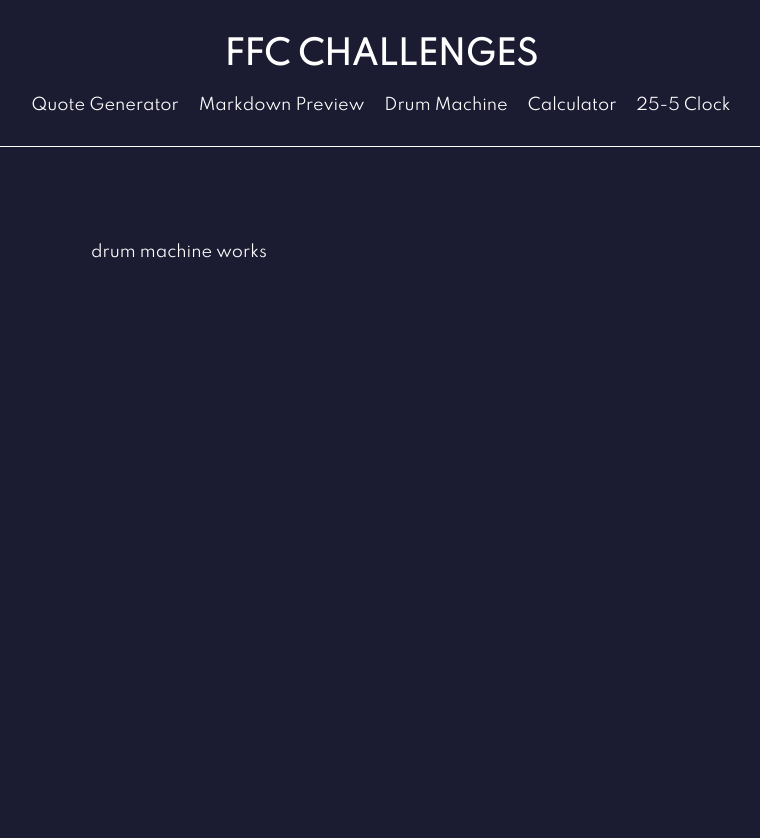
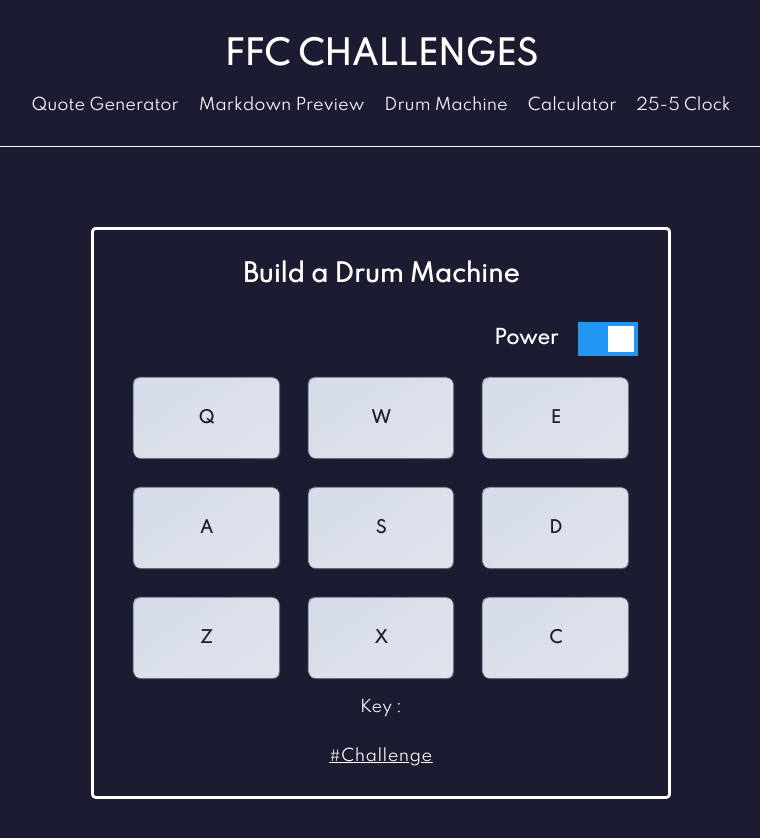
Before and after one commit to RoXxIV/evan-hermier-ffc-challenges, a Vue app: page /drum-machine in a window 1280 px wide. Shown: the top 838 px of the page, without its empty margins (259-1019 px from the left). Before the commit the page ends 800 px from the top, so only its background shows below. Built offline with nearby package versions, Linux system fonts and the light colour scheme; what vue3-markdown-it would draw is missing.

Commit message:
ajout drum-machine challenge

```diff
--- a/src/components/DrumMachine/DrumMachine.vue
+++ b/src/components/DrumMachine/DrumMachine.vue
@@ -1,11 +1,302 @@
 <template>
-  <p>drum machine works</p>
+  <section>
+    <h2>Build a Drum Machine</h2>
+    <div id="drum-machine-header">
+      <h3>Power</h3>
+      <label class="switch">
+        <input type="checkbox" v-model="power" />
+        <span class="slider"></span>
+      </label>
+    </div>
+    <div id="drum-machine">
+      <!-- Q Key -->
+      <div @click="handleKey('Q')" id="Q">
+        <span class="drum-pad">Q</span>
+      </div>
+      <!-- W Key -->
+      <div @click="handleKey('W')" id="W">
+        <span class="drum-pad">W</span>
+      </div>
+      <!-- E Key -->
+      <div @click="handleKey('E')" id="E">
+        <span class="drum-pad">E</span>
+      </div>
+      <!-- A Key -->
+      <div @click="handleKey('A')" id="A">
+        <span class="drum-pad">A</span>
+      </div>
+      <!-- S Key -->
+      <div @click="handleKey('S')" id="S">
+        <span class="drum-pad">S</span>
+      </div>
+      <!-- D Key -->
+      <div @click="handleKey('D')" id="D">
+        <span class="drum-pad">D</span>
+      </div>
+      <!-- Z Key -->
+      <div @click="handleKey('Z')" id="Z">
+        <span class="drum-pad">Z</span>
+      </div>
+      <!-- X Key -->
+      <div @click="handleKey('X')" id="X">
+        <span class="drum-pad">X</span>
+      </div>
+      <!-- C Key -->
+      <div @click="handleKey('C')" id="C">
+        <span class="drum-pad">C</span>
+      </div>
+    </div>
+    <div id="display">
+      <span>Key : {{ display }}</span>
+    </div>
+    <div class="link-to-challenge">
+      <a
+        href="https://www.freecodecamp.org/learn/front-end-development-libraries/front-end-development-libraries-projects/build-a-drum-machine"
+        target="_blank"
+        rel="noopener noreferrer"
+        >#Challenge</a
+      >
+    </div>
+  </section>
 </template>
 
 <script>
 export default {
   name: "drum-machine",
+  data() {
+    return {
+      keys: [
+        {
+          keyCode: 81,
+          keyTrigger: "Q",
+          id: "Heater-1",
+          url: new Audio(
+            "https://s3.amazonaws.com/freecodecamp/drums/Heater-1.mp3"
+          ),
+        },
+        {
+          keyCode: 87,
+          keyTrigger: "W",
+          id: "Heater-2",
+          url: new Audio(
+            "https://s3.amazonaws.com/freecodecamp/drums/Heater-2.mp3"
+          ),
+        },
+        {
+          keyCode: 69,
+          keyTrigger: "E",
+          id: "Heater-3",
+          url: new Audio(
+            "https://s3.amazonaws.com/freecodecamp/drums/Heater-3.mp3"
+          ),
+        },
+        {
+          keyCode: 65,
+          keyTrigger: "A",
+          id: "Heater-4",
+          url: new Audio(
+            "https://s3.amazonaws.com/freecodecamp/drums/Heater-4_1.mp3"
+          ),
+        },
+        {
+          keyCode: 83,
+          keyTrigger: "S",
+          id: "Clap",
+          url: new Audio(
+            "https://s3.amazonaws.com/freecodecamp/drums/Heater-6.mp3"
+          ),
+        },
+        {
+          keyCode: 68,
+          keyTrigger: "D",
+          id: "Open-HH",
+          url: new Audio(
+            "https://s3.amazonaws.com/freecodecamp/drums/Dsc_Oh.mp3"
+          ),
+        },
+        {
+          keyCode: 90,
+          keyTrigger: "Z",
+          id: "Kick-n'-Hat",
+          url: new Audio(
+            "https://s3.amazonaws.com/freecodecamp/drums/Kick_n_Hat.mp3"
+          ),
+        },
+        {
+          keyCode: 88,
+          keyTrigger: "X",
+          id: "Kick",
+          url: new Audio(
+            "https://s3.amazonaws.com/freecodecamp/drums/RP4_KICK_1.mp3"
+          ),
+        },
+        {
+          keyCode: 67,
+          keyTrigger: "C",
+          id: "Closed-HH",
+          url: new Audio(
+            "https://s3.amazonaws.com/freecodecamp/drums/Cev_H2.mp3"
+          ),
+        },
+      ],
+      display: "",
+      power: true,
+    };
+  },
+  methods: {
+    handleKey(e) {
+      if (this.power === true) {
+        const selectedKey = this.keys.find((key) => key.keyTrigger == e);
+        const padColor = document.getElementById(selectedKey.keyTrigger);
+        this.playSound(selectedKey);
+        padColor.classList.add("pushed-pad");
+        setTimeout(() => {
+          this.display = "";
+          padColor.classList.remove("pushed-pad");
+        }, 100);
+      }
+    },
+    handleKeyDown(e) {
+      if (this.power === true) {
+        const selectedKey = this.keys.find((key) => key.keyCode === e.keyCode);
+        const padColor = document.getElementById(selectedKey.keyTrigger);
+        if (!selectedKey) return;
+        this.playSound(selectedKey);
+        padColor.classList.add("pushed-pad");
+      }
+    },
+    handleKeyUp(e) {
+      if (this.power === true) {
+        const selectedKey = this.keys.find((key) => key.keyCode === e.keyCode);
+        const padColor = document.getElementById(selectedKey.keyTrigger);
+        if (!selectedKey) return;
+        this.display = "";
+        padColor.classList.remove("pushed-pad");
+      }
+    },
+    playSound(selectedKey) {
+      selectedKey.url.currentTime = 0;
+      selectedKey.url.play();
+      this.display = selectedKey.id;
+    },
+  },
+  beforeMount() {
+    document.addEventListener("keydown", this.handleKeyDown);
+    document.addEventListener("keyup", this.handleKeyUp);
+  },
+  beforeUnmount() {
+    document.removeEventListener("keydown", this.handleKeyDown);
+  },
 };
 </script>
 
-<style scoped></style>
+<style scoped>
+section {
+  padding: 30px;
+  border: 3px solid var(--light);
+  border-radius: 5px;
+}
+h2 {
+  margin-top: 0;
+  text-align: center;
+  font-weight: bold;
+  color: var(--light);
+}
+#drum-machine-header {
+  display: flex;
+  justify-content: end;
+  align-items: center;
+}
+h3 {
+  margin-right: 20px;
+}
+#drum-machine {
+  display: grid;
+  grid-template-columns: repeat(3, 1fr);
+  grid-gap: 10px;
+  grid-auto-rows: minmax(100px, auto);
+}
+#drum-machine div {
+  background: linear-gradient(145deg, #d6dce9, #dfe3ec);
+  border-radius: 0.4rem;
+  box-shadow: 0.6px 0.6px 1px #a5a7aa, -0.6px -0.6px 1px #ffffff;
+  margin: 10px;
+  position: relative;
+  cursor: pointer;
+}
+#drum-machine div span {
+  position: absolute;
+  top: 50%;
+  left: 50%;
+  transform: translate(-50%, -50%);
+  color: var(--dark);
+  font-weight: bold;
+}
+#display {
+  text-align: center;
+  margin-top: 10px;
+}
+.link-to-challenge {
+  text-align: center;
+  text-decoration: underline;
+  letter-spacing: 0.5px;
+  margin-top: 30px;
+}
+/* toggle button */
+/* The switch - the box around the slider */
+.switch {
+  position: relative;
+  display: inline-block;
+  width: 60px;
+  height: 34px;
+}
+
+/* Hide default HTML checkbox */
+.switch input {
+  opacity: 0;
+  width: 0;
+  height: 0;
+}
+
+/* The slider */
+.slider {
+  position: absolute;
+  cursor: pointer;
+  top: 0;
+  left: 0;
+  right: 0;
+  bottom: 0;
+  background-color: #ccc;
+  -webkit-transition: 0.4s;
+  transition: 0.4s;
+}
+
+.slider:before {
+  position: absolute;
+  content: "";
+  height: 26px;
+  width: 26px;
+  left: 4px;
+  bottom: 4px;
+  background-color: white;
+  -webkit-transition: 0.4s;
+  transition: 0.4s;
+}
+
+input:checked + .slider {
+  background-color: #2196f3;
+}
+
+input:focus + .slider {
+  box-shadow: 0 0 1px #2196f3;
+}
+
+input:checked + .slider:before {
+  -webkit-transform: translateX(26px);
+  -ms-transform: translateX(26px);
+  transform: translateX(26px);
+}
+.pushed-pad {
+  background: rgba(255, 255, 255, 0.3) !important;
+}
+</style>
```
